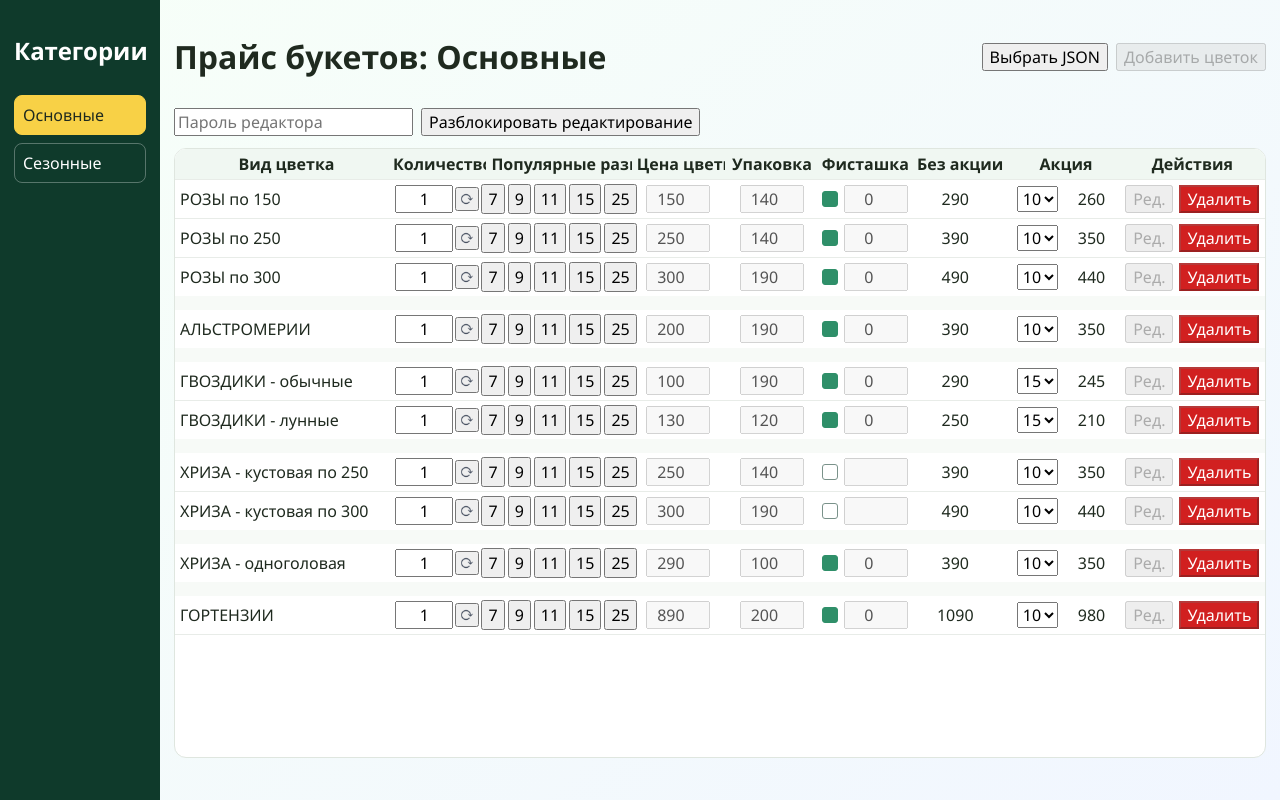
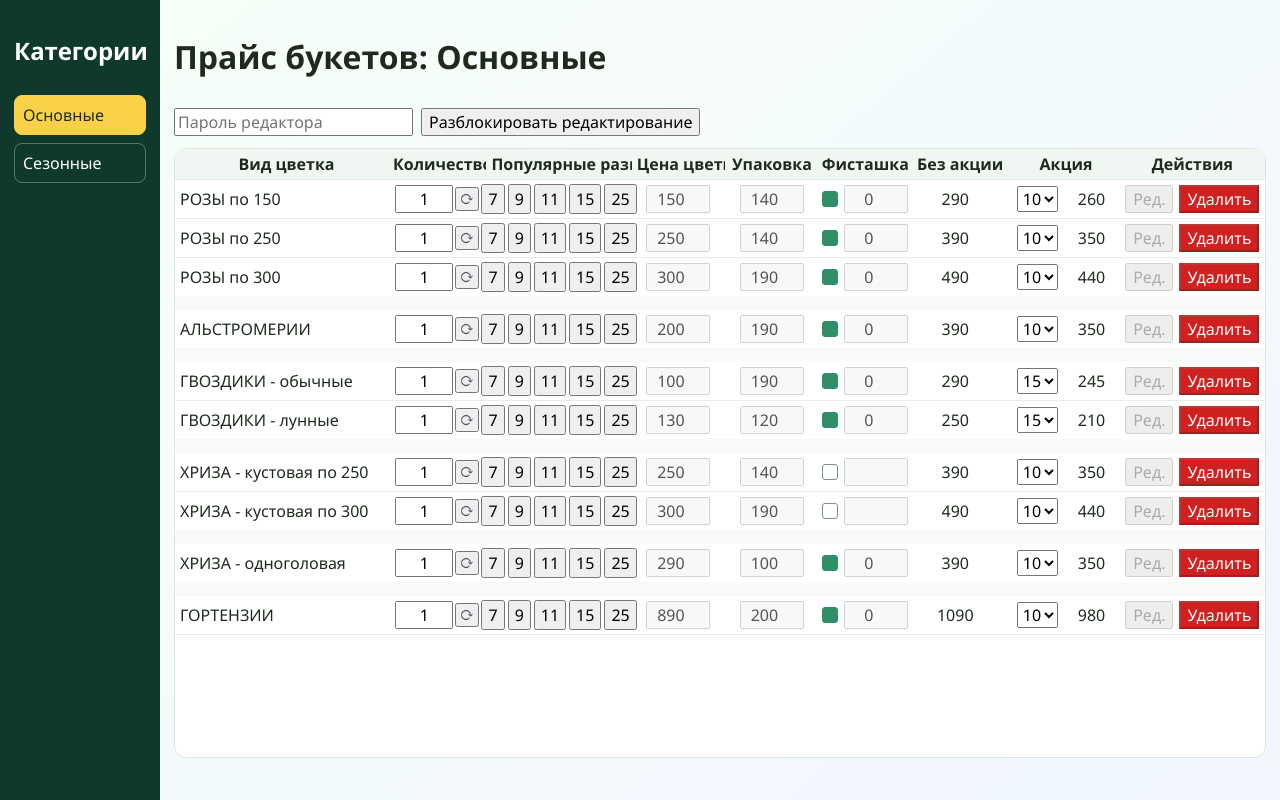
Before and after one commit to alizelect/flowers_baza, a Vue app: page / in a window 1280 px wide. Built offline with nearby package versions, Linux system fonts and the light colour scheme.

Commit message:
Hide editor actions until unlocked

```diff
--- a/src/App.vue
+++ b/src/App.vue
@@ -509,8 +509,8 @@ onMounted(async () => {
       <header class="toolbar">
         <h1>Прайс букетов: {{ SECTION_LABELS[store.activeSection] }}</h1>
         <div class="toolbar-actions">
-          <button @click="onChooseFile">Выбрать JSON</button>
-          <button :disabled="!store.unlocked" @click="openCreate">Добавить цветок</button>
+          <button v-if="store.unlocked" @click="onChooseFile">Выбрать JSON</button>
+          <button v-if="store.unlocked" @click="openCreate">Добавить цветок</button>
         </div>
       </header>
 
```
